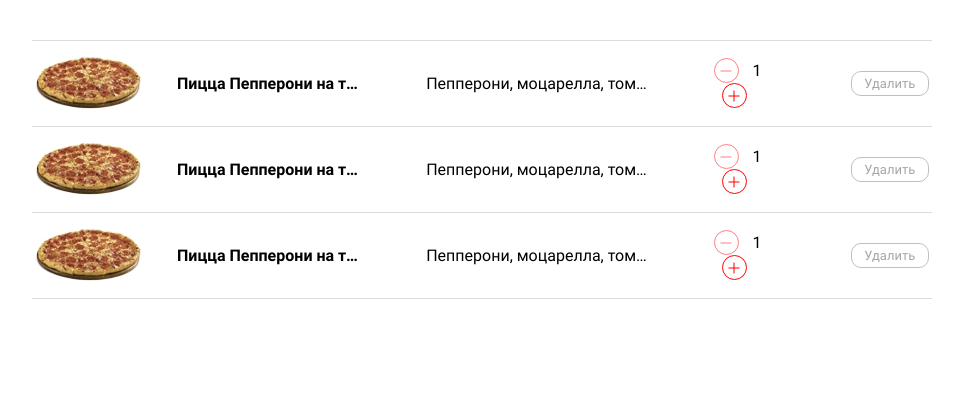
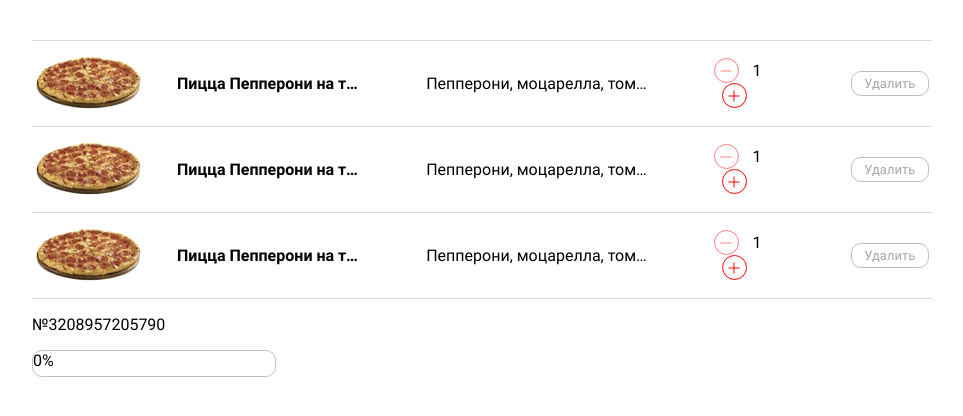
Before and after one commit to cognitive-cake/endy, a website: page index.html in a window 1280 px wide. Shown: the whole page, without its empty margins (158-1121 px from the left). Drawn offline with Linux system fonts and the light colour scheme.

Commit message:
Начал делать вёрстку прогресс-бара

```diff
--- a/index.html
+++ b/index.html
@@ -44,6 +44,16 @@
     </article>
   </form>
 
+  <div class="progress">
+    <p class="progress__order-number">№3208957205790</p>
+    <div class="progress__visualization">
+      <div class="progress-bar">
+        <div class="progress-bar__filler"></div>
+        <span class="progress-bar__value">0%</span>
+      </div>
+    </div>
+  </div>
+
   <script src="js/product-list.js"></script>
   <script src="js/progress-bar.js"></script>
 </body>
--- /dev/null
+++ b/sass/blocks/progress-bar.scss
@@ -0,0 +1,13 @@
+.progress-bar {
+  width: 242px;
+  height: 25px;
+  border-radius: 10px;
+  border: 1px solid $endy-grey;
+
+  &__filler {
+
+  }
+  &__value {
+
+  }
+}
--- /dev/null
+++ b/sass/blocks/progress.scss
@@ -0,0 +1,6 @@
+.progress {
+
+  &__order-number {
+
+  }
+}
--- a/sass/blocks/remove-btn.scss
+++ b/sass/blocks/remove-btn.scss
@@ -9,7 +9,7 @@
   background-color: transparent;
 
   border-radius: 10px;
-  border: 1px solid #bfbfbf;
+  border: 1px solid $endy-grey;
 
   &:hover {
     cursor: pointer;
--- a/sass/style.scss
+++ b/sass/style.scss
@@ -5,6 +5,8 @@
 
 @import "./blocks/amount-controls.scss";
 @import "./blocks/order-list.scss";
+@import "./blocks/progress-bar.scss";
+@import "./blocks/progress.scss";
 @import "./blocks/remove-btn.scss";
 @import "./blocks/single-order.scss";
 
--- a/sass/variables.scss
+++ b/sass/variables.scss
@@ -1,4 +1,6 @@
 $endy-red: #ff0000;
+$endy-grey: #bfbfbf;
+
 $mobile-widths-only: "max-width: 767px";
 $tablet-widths: "min-width:768px";
 $desktop-widths: "min-width:1150px";
```
Also changed, not shown: css/style.css, css/style.min.css.
